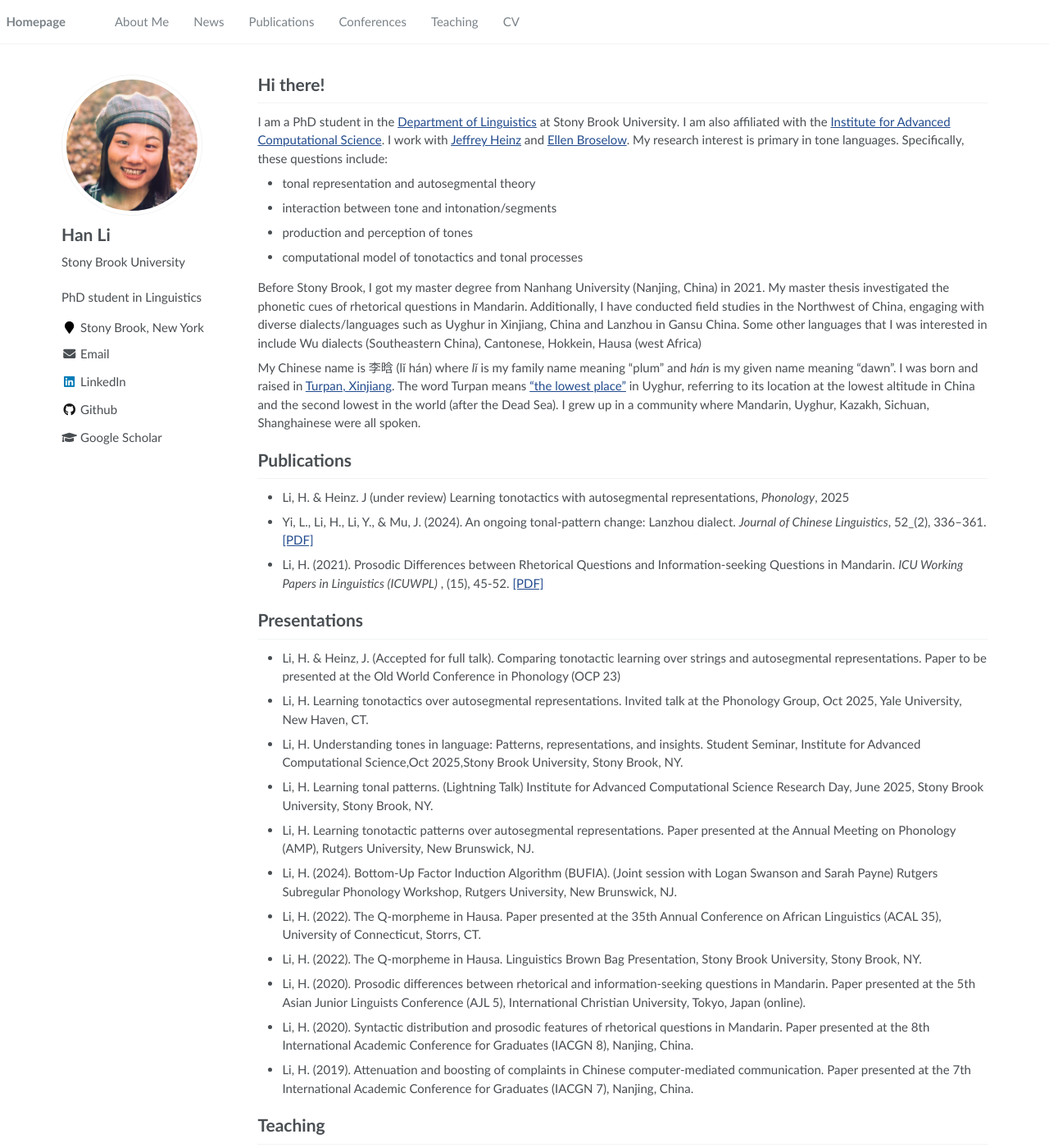
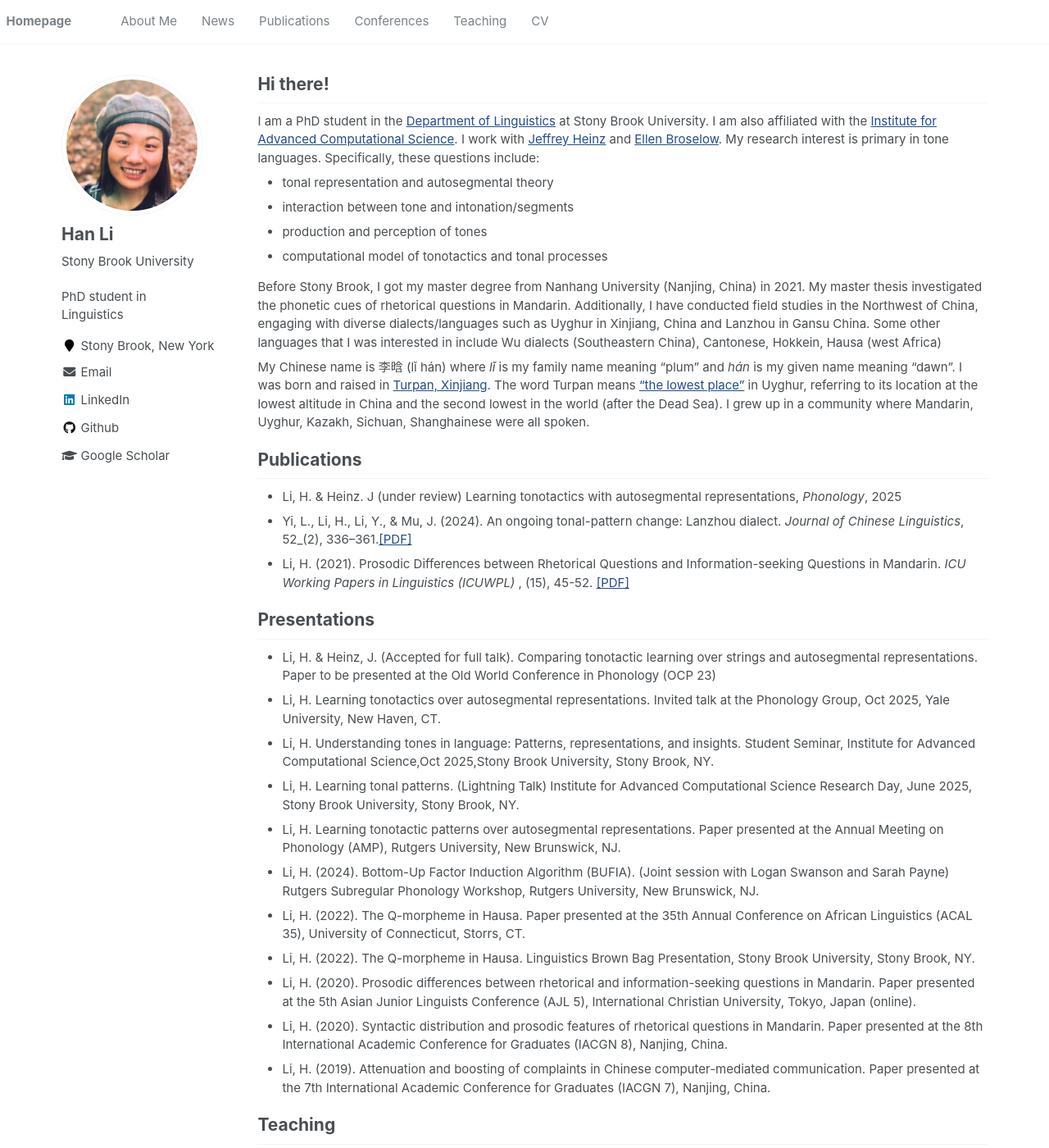
Before and after one commit to lihan829/lihan829.github.io, a Jekyll site: the page built from _pages/about.md, in a window 1280 px wide and 1400 px high. Shown: the whole window at 82% size. Built offline with Jekyll 4.4.1, drawn with Linux system fonts in a browser that asks for light colours.

Commit message:
Uncomment sans-serif variable definition

```diff
--- a/_sass/_variables.scss
+++ b/_sass/_variables.scss
@@ -14,10 +14,10 @@
 
 /* system typefaces */
 $serif                      : Garamond, Times, serif;
-$sans-serif                 : "Trebuchet MS", Helvetica, sans-serif;
+//$sans-serif                 : "Trebuchet MS", Helvetica, sans-serif;
 //$sans-serif                 : Georgia, serif, sans-serif;
 
-// $sans-serif                 : -apple-system, ".SFNSText-Regular", "San Francisco", "Roboto", "Segoe UI", "Helvetica Neue", "Lucida Grande", Arial, sans-serif;
+$sans-serif                 : -apple-system, ".SFNSText-Regular", "San Francisco", "Roboto", "Segoe UI", "Helvetica Neue", "Lucida Grande", Arial, sans-serif;
 $monospace                  : Monaco, Consolas, "Lucida Console", monospace;
 
 /* sans serif typefaces */
```
